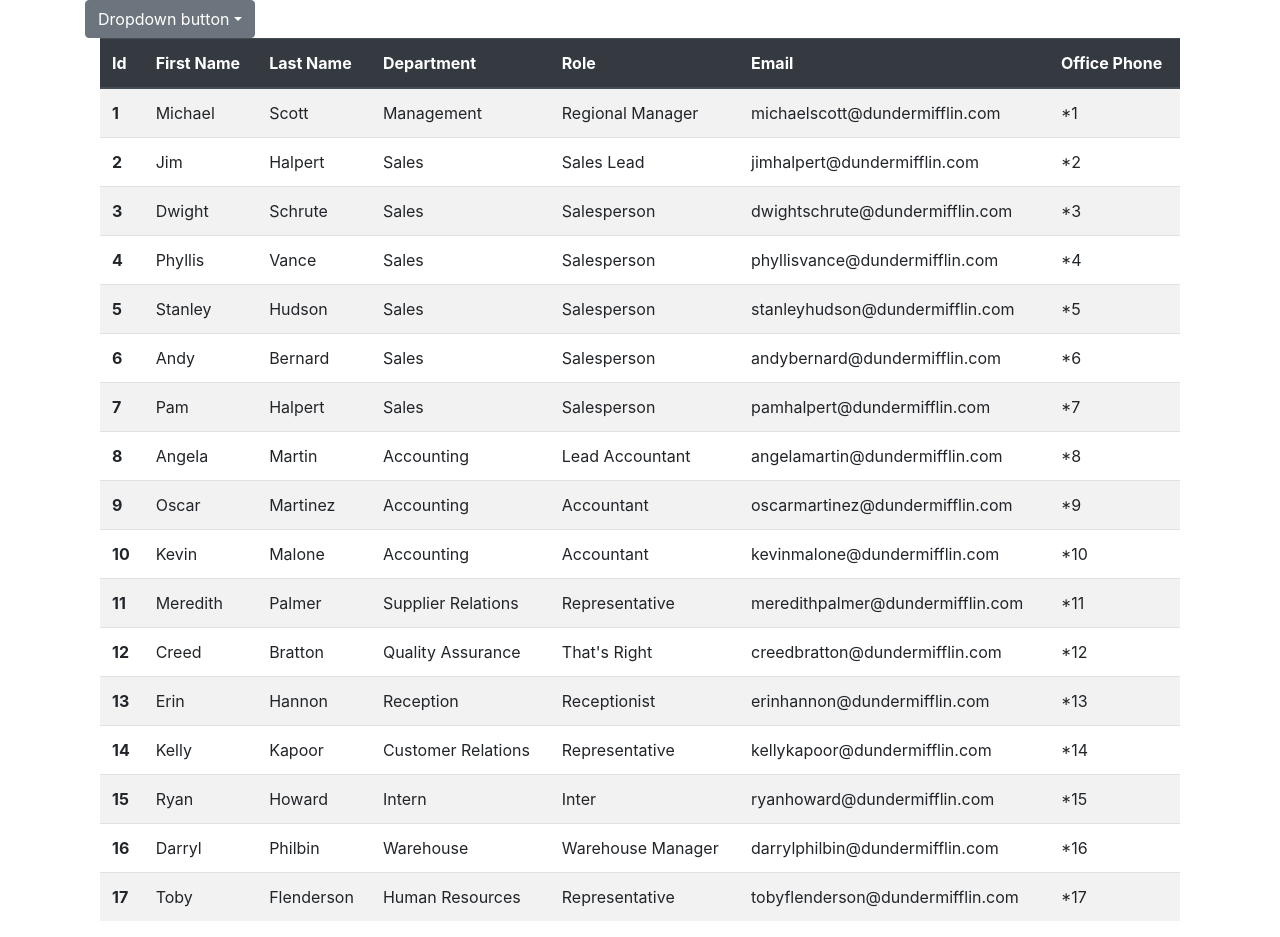
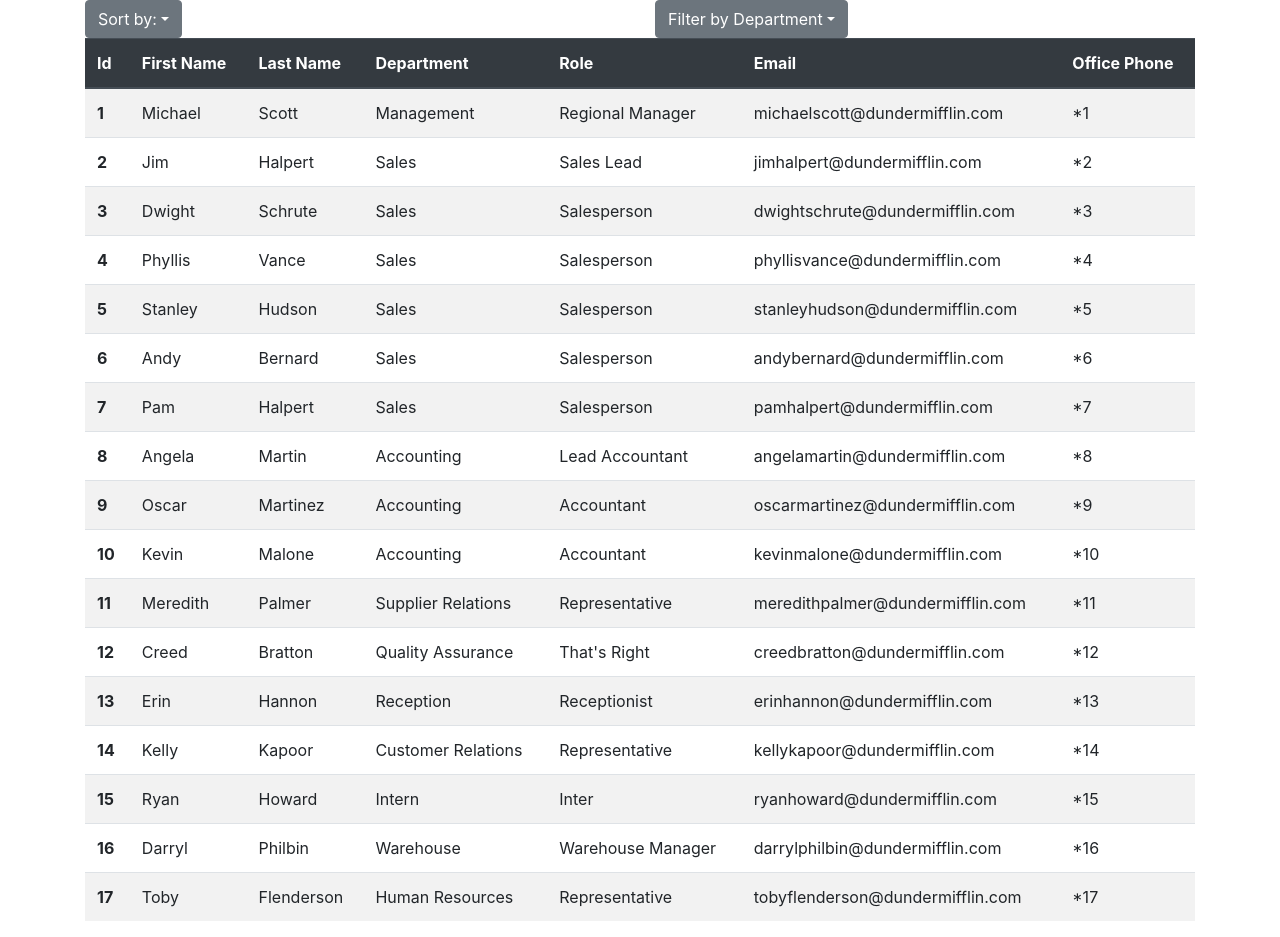
Before and after one commit to dmabell693/React-Employee-Directory, a React (Create React App) app: page / in a window 1280 px wide. Built offline with nearby package versions, Linux system fonts and the light colour scheme.

Commit message:
added initial sort functionality

```diff
--- a/src/App.js
+++ b/src/App.js
@@ -36,6 +36,12 @@
     this.setState({employees: repArr});
   }
 
+  sortFirstName = () => {
+    console.log("hey dickhead");
+    let sortFirstNameArr = this.state.employees.sort((a, b) => (a.first_name > b.first_name) ? 1 : -1);
+    this.setState({employees: sortFirstNameArr});
+  }
+
   render() {
     return (
       <Wrapper
@@ -43,6 +49,7 @@
       filterSales={() => this.filterSales()}
       filterRepresentative={() => this.filterRepresentative()}
       resetForm={() => this.resetForm()}
+      sortFirstName={() => this.sortFirstName()}
       >
         <Table>
           <TableHead />
--- a/src/components/Wrapper/index.js
+++ b/src/components/Wrapper/index.js
@@ -4,29 +4,33 @@
 function Wrapper(props) {
     return (
         <div className="container">
-
+            <div className="row">
                 {/* <button className="btn btn-primary" onClick={props.filterDepartment} datatype={props.criteria} >
                 Filter by Department
                 </button> */}
-            {/* <button className="btn btn-primary" onClick={props.filterSales}>
-                Filter by Sales
-            </button>
-            <button className="btn btn-primary" onClick={props.filterRepresentative}>
-                Filter by Representative
-            </button> */}
-
-            <div className="dropdown">
+                <div className="dropdown col">
                     <button className="btn btn-secondary dropdown-toggle" type="button" id="dropdownMenuButton" data-toggle="dropdown" aria-haspopup="true" aria-expanded="false">
-                    Dropdown button
+                        Sort by:
                     </button>
                     <div className="dropdown-menu" aria-labelledby="dropdownMenuButton">
-                    <button className="dropdown-item" onClick={props.filterSales}>Filter by Sales</button>
+                        <button className="dropdown-item" onClick={props.sortFirstName}>First Name</button>
+                    </div>
+                </div>
+
+
+                <div className="dropdown col">
+                    <button className="btn btn-secondary dropdown-toggle" type="button" id="dropdownMenuButton" data-toggle="dropdown" aria-haspopup="true" aria-expanded="false">
+                        Filter by Department
+                    </button>
+                    <div className="dropdown-menu" aria-labelledby="dropdownMenuButton">
+                        <button className="dropdown-item" onClick={props.filterSales}>Sales</button>
                         <button className="dropdown-item" onClick={props.filterRepresentative}>Filter by Representative</button>
                         <button className="dropdown-item" onClick={props.resetForm}>Reset Form</button>
                     </div>
                 </div>
+            </div>
 
-            <div>
+            <div className="row">
                 {props.children}
             </div>
         </div>
```
Lines whose indentation alone changed are shown as unchanged.
